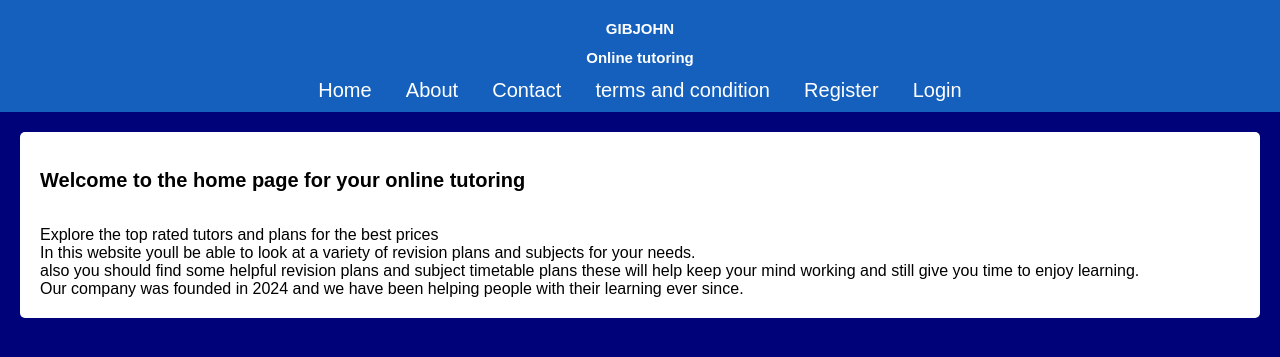
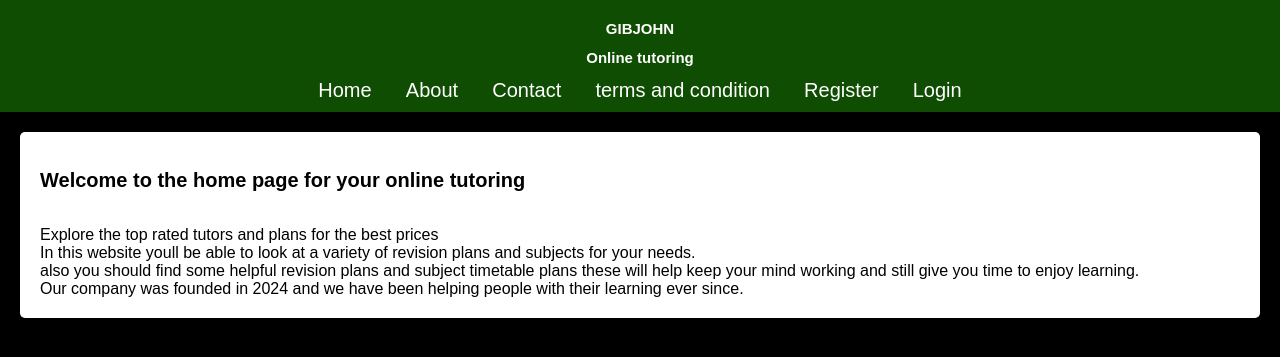
Before and after one commit to Racso132/GibJohn, a PHP site: page /index.php in a window 1280 px wide. Shown: the top 357 px of the page. Run offline with PHP 8.4, Linux system fonts and the light colour scheme.

Commit message:
Update styles.css to modify background and header/footer colors for improved aesthetics

```diff
--- a/styles.css
+++ b/styles.css
@@ -2,11 +2,11 @@ body {
     font-family:Arial, Helvetica, sans-serif;
     margin: 0;
     padding: 0;
-    background-color: #000279;
+    background-color: #000000;
 }
 
 header {
-    background-color: #1560bd;
+    background-color: #0e4d02;
     color: rgb(255, 255, 255);
     padding: 10px 0;
     text-align: center;
@@ -86,7 +86,7 @@ input[type="submit"]:hover {
 footer {
     text-align: center;
     padding: 10px;
-    background-color: #1560bd;
+    background-color: #0a3601;
     color: rgb(0, 0, 0);
 
     width: 100%;
```
